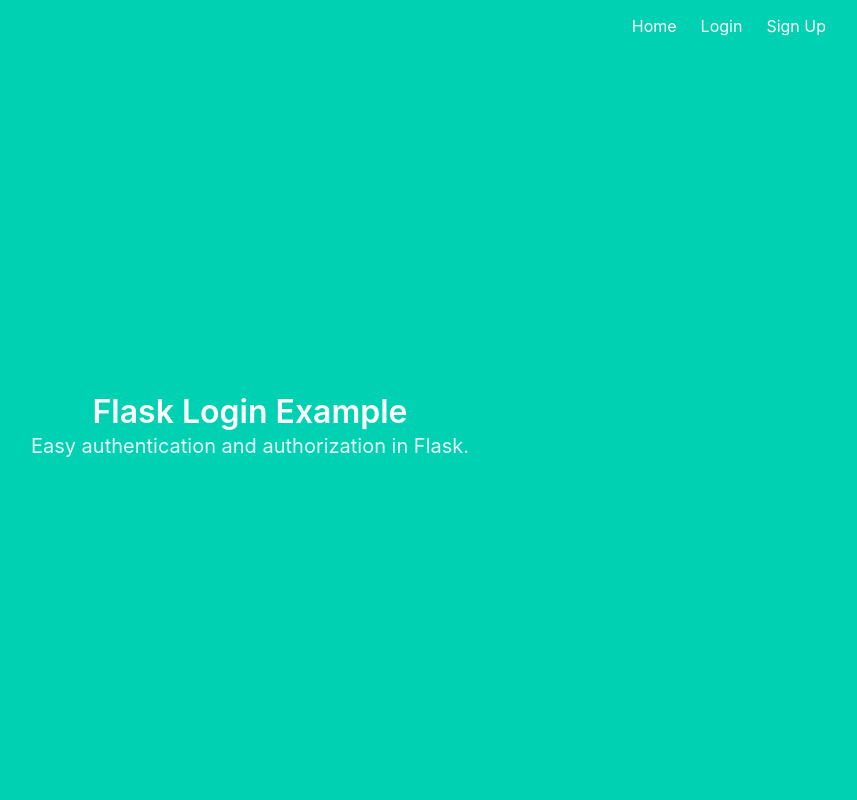
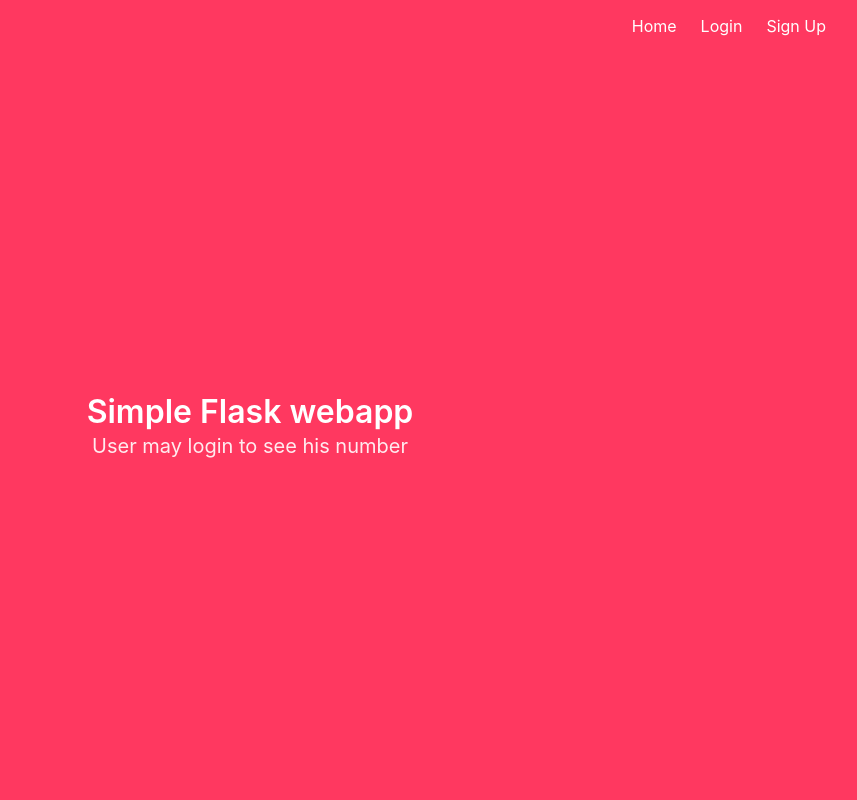
Before and after one commit to swapfM/Auth_app, a Python web app: template templates/index.html in a window 1280 px wide. Shown: the whole page, without its empty margins (390-1247 px from the left). Run offline with Jinja, Linux system fonts and the light colour scheme; the template is opened without the code that fills it, so the values that code supplies are empty.

Commit message:
Finished work

```diff
--- a/auth.py
+++ b/auth.py
@@ -6,6 +6,7 @@
 from .models import User
 from flask_login import login_user
 from flask_login import login_user, logout_user, login_required
+import random
 
 
 auth = Blueprint('auth', __name__)
@@ -41,6 +42,7 @@
         return redirect(url_for('auth.signup'))
 
 
+   # a = random.randint(0,99999)
     new_user = User(name = name, password = generate_password_hash(password, method='sha256'))
 
 
--- a/models.py
+++ b/models.py
@@ -5,6 +5,7 @@
 
 
 class User(UserMixin, db.Model):
-    id = db.Column(db.Integer, primary_key=True) # primary keys are required by SQLAlchemy
+    id = db.Column(db.Integer, primary_key=True)
     name = db.Column(db.String(1000), unique = True)
     password = db.Column(db.String(100))
+    number = db.Column(db.Integer, default = -1)
--- a/templates/base.html
+++ b/templates/base.html
@@ -10,7 +10,7 @@
 </head>
 
 <body>
-    <section class="hero is-primary is-fullheight">
+    <section class="hero is-danger is-fullheight">
 
         <div class="hero-head">
             <nav class="navbar">
--- a/templates/index.html
+++ b/templates/index.html
@@ -1,10 +1,18 @@
 {% extends "base.html" %}
 
 {% block content %}
+{% if not current_user.is_authenticated %}
 <h1 class="title">
-  Flask Login Example
+  Simple Flask webapp
 </h1>
 <h2 class="subtitle">
-  Easy authentication and authorization in Flask.
+  User may login to see his number
 </h2>
+{% endif %}
+
+{% if current_user.is_authenticated %}
+<h1 class="title">
+  Your Number is :&nbsp;{{num}}
+</h1>
+{% endif %}
 {% endblock %}
```
Also changed, not shown: main.py (+16 -3 lines), templates/profile.html (+12 -1 lines), db.sqlite.
